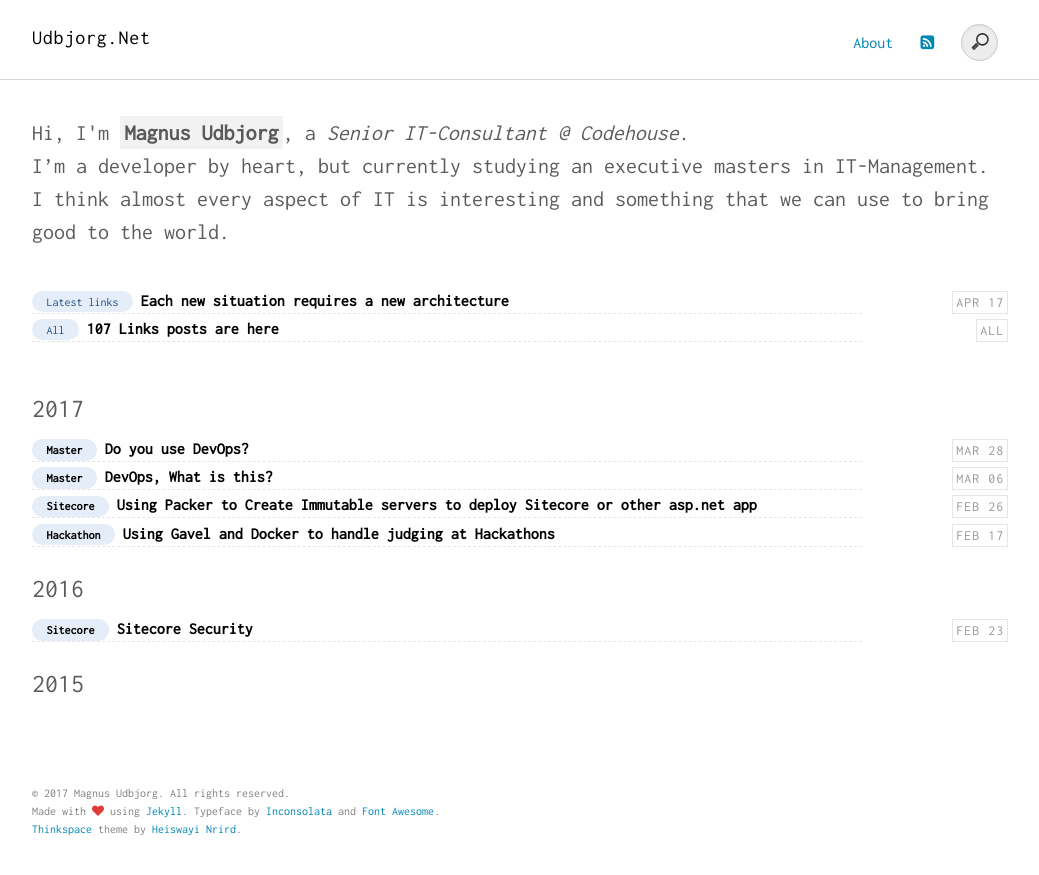
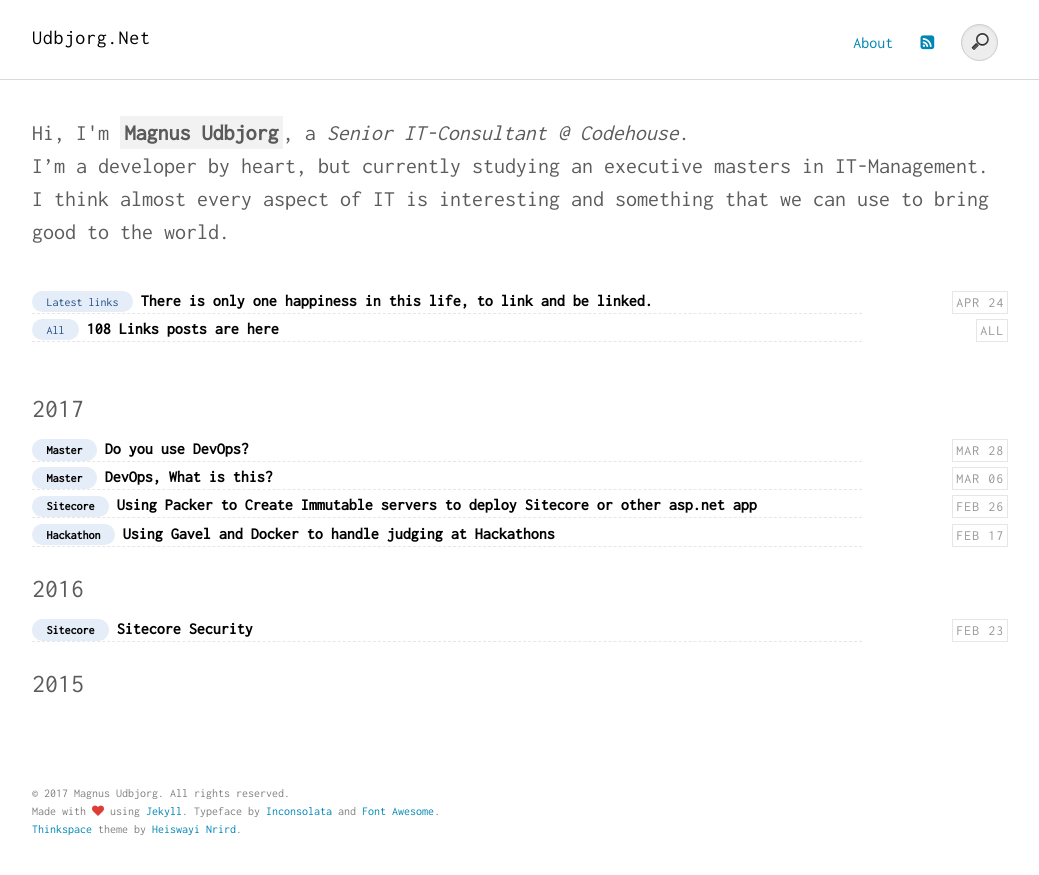
Before and after one commit to magudb/magudb.github.io, a Jekyll site: the page built from index.html, in a window 1280 px wide. Shown: the top 875 px of the page, without its empty margins (120-1159 px from the left). Built offline with Jekyll 4.4.1, drawn with Linux system fonts in a browser that asks for light colours; some of the changed lines change nothing that is shown.

Commit message:
New post: There is only one happiness in this life, to link and be linked.

```diff
--- a/_drafts/2017-04-24-empty.md
+++ b/_posts/2017-04-24-There is only one happiness in this life to link and be linked.md
@@ -1,7 +1,7 @@
 ---
 layout: post
-title: ""
-description: ""
+title: "There is only one happiness in this life, to link and be linked."
+description: "trye story"
 comments: true
 category: "Links"
 keywords: "Links, extravaganza, Tech, IT, Microservices, NodeJs, C#, Javascript, Solution architecture"
@@ -24,7 +24,7 @@ keywords: "Links, extravaganza, Tech, IT, Microservices, NodeJs, C#, Javascript,
 * [Made me Laugh, Cry or just news](#news)
 
 # My favorites<a name="favorites"></a> #
-* [Hacking Af Dørtelefonen - Touchlogic](https://www.touchlogic.dk/blog/hacking-af-dortelefonen){:target="_blank"}
+* [Hacking Af Dørtelefonen - Touchlogic](https://www.touchlogic.dk/blog/hacking-af-dortelefonen){:target="_blank"} (in danish)
 * [Ultimate Legacy-in-a-box Test](http://invokecommand.net/posts/ultimate-legacy-in-a-box-test){:target="_blank"} - done right Sitecore 4.3 in a box...
 * [Announcing Linuxkit: A Toolkit For Building Secure, Lean And Portable Linux Subsystems - Docker Blog](https://blog.docker.com/2017/04/introducing-linuxkit-container-os-toolkit/){:target="_blank"}
 * [The Benefits Of Transparency – Increment: On-call](https://increment.com/on-call/the-benefits-of-transparency/){:target="_blank"}
@@ -32,6 +32,7 @@ keywords: "Links, extravaganza, Tech, IT, Microservices, NodeJs, C#, Javascript,
 * [How To Use Event Storming For Product Development : Livechat Developers](https://developers.livechatinc.com/blog/event-storming-for-product-development/){:target="_blank"}
 * [Dockercon 2017: Powering New Linux Innovations With Hyper-v Isolation And Windows Server](https://blogs.technet.microsoft.com/hybridcloud/2017/04/18/dockercon-2017-powering-new-linux-innovations-with-hyper-v-isolation-and-windows-server/){:target="_blank"}
 * [Android Things - Android Things](https://developer.android.com/things/index.html){:target="_blank"}
+* [ Aim For Operability, Not Devops As A Cult](http://www.alwaysagileconsulting.com/articles/aim-for-operability-not-devops-as-a-cult/){:target="_blank"}
 
 ## Ideas, Thoughts, comments <a name="ideas"></a> ##
 * [The Value Of A Good Technical Demo – Code @ Hootsuite](http://code.hootsuite.com/the-value-of-a-good-technical-demo/){:target="_blank"}
@@ -40,7 +41,6 @@ keywords: "Links, extravaganza, Tech, IT, Microservices, NodeJs, C#, Javascript,
 * [Do You Have What It Takes To Transform? - Thoughtworks](https://www.thoughtworks.com/insights/blog/gut-check-time-do-you-have-what-it-takes-transform){:target="_blank"}
 
 ## Architecture & Software development practices <a name="development"></a> ##
-* [The Well-factored Approach To Securing Roi On Your Service Investment: Part 1 - Thoughtworks](https://www.thoughtworks.com/insights/blog/well-factored-approach-securing-roi-your-service-investment){:target="_blank"}
 * [The Well-factored Approach To Securing Roi On Your Service Investment: Part 1 - Thoughtworks](https://www.thoughtworks.com/insights/blog/well-factored-approach-securing-roi-your-service-investment){:target="_blank"}
 * [Monolith To Microservices: Transforming A Web-scale, Real-world E-commerce Platform Using The Strangler Pattern — Runscope Blog](https://blog.runscope.com/posts/monolith-microservices-transforming-real-world-ecommerce-platform-using-strangler-pattern){:target="_blank"}
 * [Irobot Confronts The Challenges Of Running Serverless At Scale - The New Stack](https://thenewstack.io/irobot-confronts-challenges-running-serverless-scale/){:target="_blank"}
@@ -62,6 +62,7 @@ keywords: "Links, extravaganza, Tech, IT, Microservices, NodeJs, C#, Javascript,
 * [Go Language - Web Application Secure Coding Practices](https://checkmarx.gitbooks.io/go-scp/){:target="_blank"}
 * [Periph](https://periph.io/){:target="_blank"}
 * [Javascript Patterns For 2017 - Scott Allen - Youtube](https://www.youtube.com/watch?v=hO7mzO83N1Q){:target="_blank"}
+* [Mini Guide To Google’s Golang And Why It’s Perfect For Devops](https://blog.bluematador.com/posts/mini-guide-google-golang-why-its-perfect-for-devops/){:target="_blank"}
 
 ## Frontend matters <a name="web"></a> ##
 * [Es6 Modules Support Lands In Browsers: Is It Time To Rethink Bundling?](https://www.contentful.com/blog/2017/04/04/es6-modules-support-lands-in-browsers-is-it-time-to-rethink-bundling/){:target="_blank"}
@@ -72,6 +73,8 @@ keywords: "Links, extravaganza, Tech, IT, Microservices, NodeJs, C#, Javascript,
 * [Gravitational/teleport: Modern Ssh Server For Clusters And Teams.](https://github.com/gravitational/teleport){:target="_blank"}
 * [Setting Up A Shiny Development Environment Within Linux On Windows 10 - Scott Hanselman](https://www.hanselman.com/blog/SettingUpAShinyDevelopmentEnvironmentWithinLinuxOnWindows10.aspx){:target="_blank"}
 * [Announcing Signalr 2.2.2 (Preview 1) - .Net Web Development And Tools Blog](https://blogs.msdn.microsoft.com/webdev/2017/04/13/announcing-signalr-2-2-2-preview-1/){:target="_blank"}
+* [Pagerduty/dnsmetrics: Dnsmetrics Connects To Your Accounts At Multiple Managed Dns Providers Using Their Apis And Emits Standardized Metrics In Statsd Format For Easy Ingestion Into Your Monitoring Solution Of Choice.](https://github.com/PagerDuty/dnsmetrics){:target="_blank"}
+* [Niffy: Perceptual Diffing To Catch Invisible Bugs · Segment Blog](https://segment.com/blog/perceptual-diffing-with-niffy/){:target="_blank"}
 
 ## DevOps<a name="devops"></a> ##
 * [On-call At Any Size – Increment: On-call](https://increment.com/on-call/on-call-at-any-size/){:target="_blank"}
@@ -79,11 +82,17 @@ keywords: "Links, extravaganza, Tech, IT, Microservices, NodeJs, C#, Javascript,
 * [Getting Into Devops: Part 1 - Thoughtworks](https://www.thoughtworks.com/insights/blog/getting-devops){:target="_blank"}
 * [Does16 San Francisco - Transformational Leadership: What Every Devops Leader Needs To Know - Youtube](https://www.youtube.com/watch?v=G3loUrqJ40I){:target="_blank"}
 * [Devops Thought Leaders - Youtube](https://www.youtube.com/playlist?list=PLvk9Yh_MWYuyCbvBaToq9VlvRrh8otYBu){:target="_blank"}
+* [Linux Server Virtualization: The Basics – David Clinton – Medium](https://medium.com/@dbclin/linux-server-virtualization-the-basics-32079b0e7d6e){:target="_blank"}
+* [Itil & Devops – The Clash That Shouldn’t Be – Queueload Blog](http://blog.queueload.com/2017/04/19/itil-devops-the-clash-that-shouldnt-be/){:target="_blank"}
+* [Case Study: Etsy, Sprouter And Conway’s Law](http://itrevolution.com/etsy-sprouter-and-conways-law/){:target="_blank"}
+* [What Is Devops? – Cindy Sridharan – Medium](https://medium.com/@cindysridharan/what-is-devops-5b0181fdb953){:target="_blank"}
 
 ## Cloud <a name="cloud"></a>##
 
 ## Security<a name="security"></a> ##
 * [Why You Should Always Use Access Tokens To Secure An Api](https://auth0.com/blog/why-should-use-accesstokens-to-secure-an-api/){:target="_blank"}
+* [About Me And My Life ...: Linux: Tools To Scan A Linux Server For Malware And Rootkits.](https://catalin-festila.blogspot.dk/2017/04/linux-tools-to-scan-linux-server-for.html){:target="_blank"}
+* [Capturing All The Flags In Bsidessf Ctf By Pwning Our Infrastructure](https://hackernoon.com/capturing-all-the-flags-in-bsidessf-ctf-by-pwning-our-infrastructure-3570b99b4dd0){:target="_blank"}
 
 ## Containers <a name="containers"></a> ##
 * [Step By Step: Run Local Kubernetes Cluster, Change Source Code, And Test - Dzone Devops](https://dzone.com/articles/easy-step-by-step-local-kubernetes-source-code-cha){:target="_blank"}
@@ -92,11 +101,16 @@ keywords: "Links, extravaganza, Tech, IT, Microservices, NodeJs, C#, Javascript,
 * [Develop Microservices Faster With An Open Source Platform By James Strachan - Youtube](https://www.youtube.com/watch?v=QU60XTe4LoM){:target="_blank"}
 * [Lessons Learned From Moving My Side Project To Kubernetes](https://hackernoon.com/lessons-learned-from-moving-my-side-project-to-kubernetes-c28161a16c69){:target="_blank"}
 * [Developing And Testing Microservices With Docker - Michael Herman](http://mherman.org/blog/2017/04/18/developing-and-testing-microservices-with-docker/#.WPcd2FOGN1M){:target="_blank"}
+* [Kubernetes Ingress – Jay Gorrell – Medium](https://medium.com/@cashisclay/kubernetes-ingress-82aa960f658e){:target="_blank"}
+* [Linuxkit Operating System Built For Container](https://gianarb.it/blog/linuxkit-operating-system-build-for-containers){:target="_blank"}
+* [Compose Your Infrastructure, Don’t Micromanage It – Micah Hausler – Medium](https://medium.com/@micahhausler/compose-your-infrastructure-dont-micromanage-it-5cb2062946c){:target="_blank"}
 
 ## Monitoring and Performance <a name="monitoring"></a> ##
 * [Monitor Your Golang Microservices Using The Health Checks Api – Code @ Hootsuite](http://code.hootsuite.com/monitor-your-golang-microservices-using-the-health-checks-api/){:target="_blank"}
 * [Lies My Parents Told Me (About Logs)](https://honeycomb.io/blog/2017/04/lies-my-parents-told-me-about-logs/){:target="_blank"}
 * [News - Jaeger Documentation](http://jaeger.readthedocs.io/en/latest/news/){:target="_blank"}
+* [Prometheus @Cloudnativecon+kubecon Europe 2017 - Youtube](https://www.youtube.com/playlist?list=PLqm7NmbgjUExeDZU8xb2nxz-ysnjuC2Mz&__s=pir8xboj4vzsweesgzec){:target="_blank"}
+* [Monitoring Redis](http://www.mikeperham.com/2017/04/20/monitoring-redis/?__s=pir8xboj4vzsweesgzec){:target="_blank"}
 
 ## All things fancy <a name="buzz"></a> ##
 * [Neural Networks Without A Phd: Topologies](http://coderoncode.com/machine-learning/2017/04/16/neural-networks-without-a-phd-part3.html){:target="_blank"}
```
